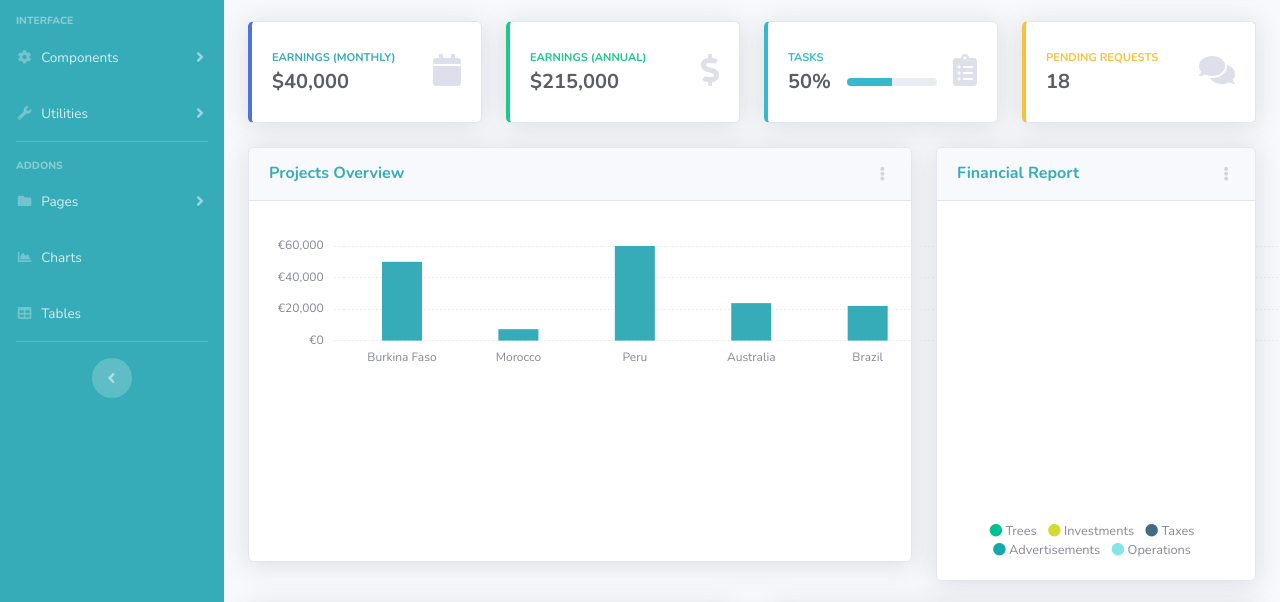
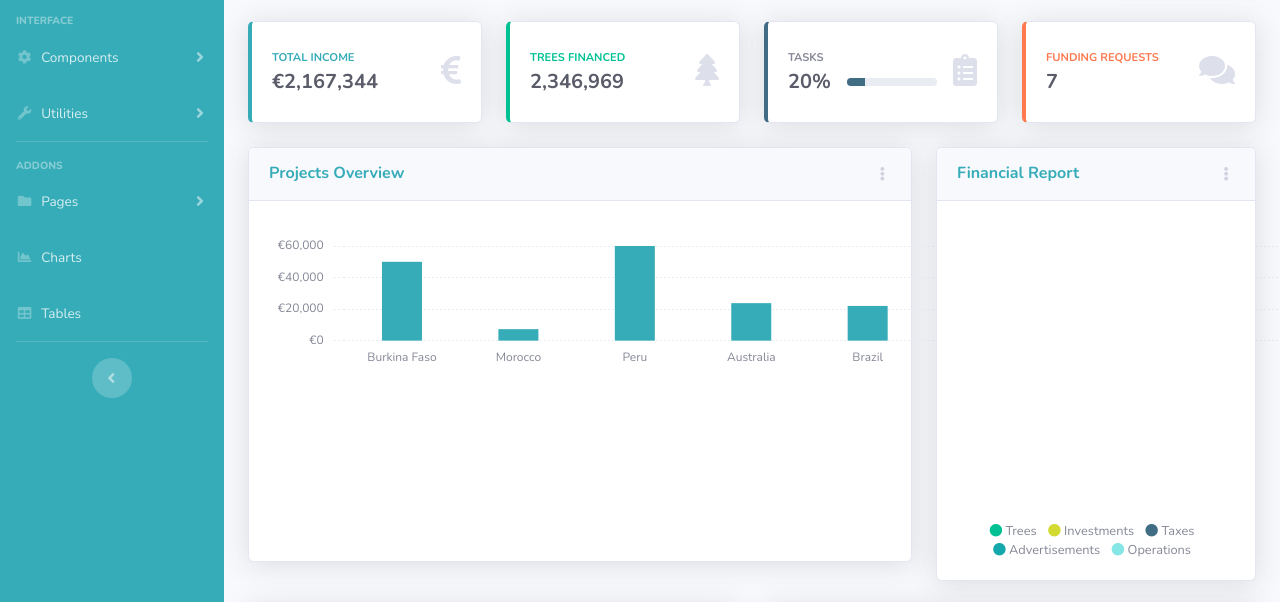
Before and after one commit to SaiKiru/cc14-sb-admin-2, a website with bundled scripts: page index.html in a window 1280 px wide. Shown: the part 131-733 px from the top of the page. Built offline with nearby package versions, Linux system fonts and the light colour scheme.

Commit message:
Change card rows content

```diff
--- a/index.html
+++ b/index.html
@@ -367,59 +367,62 @@
                     <!-- Content Row -->
                     <div class="row">
 
-                        <!-- Earnings (Monthly) Card Example -->
+                        <!-- Total Income Card -->
                         <div class="col-xl-3 col-md-6 mb-4">
-                            <div class="card border-left-primary shadow h-100 py-2">
+                            <div class="card shadow h-100 py-2" style="border-left: #36acb8 4px solid">
                                 <div class="card-body">
                                     <div class="row no-gutters align-items-center">
                                         <div class="col mr-2">
-                                            <div class="text-xs font-weight-bold text-primary text-uppercase mb-1">
-                                                Earnings (Monthly)</div>
-                                            <div class="h5 mb-0 font-weight-bold text-gray-800">$40,000</div>
+                                            <div class="text-xs font-weight-bold text-uppercase mb-1"
+                                                style="color: #36acb8">
+                                                Total Income</div>
+                                            <div class="h5 mb-0 font-weight-bold text-gray-800">€2,167,344</div>
                                         </div>
                                         <div class="col-auto">
-                                            <i class="fas fa-calendar fa-2x text-gray-300"></i>
+                                            <i class="fas fa-euro-sign fa-2x text-gray-300"></i>
                                         </div>
                                     </div>
                                 </div>
                             </div>
                         </div>
 
-                        <!-- Earnings (Monthly) Card Example -->
+                        <!-- Trees Financed Card -->
                         <div class="col-xl-3 col-md-6 mb-4">
-                            <div class="card border-left-success shadow h-100 py-2">
+                            <div class="card shadow h-100 py-2" style="border-left: #00c194 4px solid;">
                                 <div class="card-body">
                                     <div class="row no-gutters align-items-center">
                                         <div class="col mr-2">
-                                            <div class="text-xs font-weight-bold text-success text-uppercase mb-1">
-                                                Earnings (Annual)</div>
-                                            <div class="h5 mb-0 font-weight-bold text-gray-800">$215,000</div>
+                                            <div class="text-xs font-weight-bold text-uppercase mb-1"
+                                                style="color: #00c194">
+                                                Trees Financed</div>
+                                            <div class="h5 mb-0 font-weight-bold text-gray-800">2,346,969</div>
                                         </div>
                                         <div class="col-auto">
-                                            <i class="fas fa-dollar-sign fa-2x text-gray-300"></i>
+                                            <i class="fas fa-tree fa-2x text-gray-300"></i>
                                         </div>
                                     </div>
                                 </div>
                             </div>
                         </div>
 
-                        <!-- Earnings (Monthly) Card Example -->
+                        <!-- Tasks Card -->
                         <div class="col-xl-3 col-md-6 mb-4">
-                            <div class="card border-left-info shadow h-100 py-2">
+                            <div class="card shadow h-100 py-2" style="border-left: #406d83 4px solid;">
                                 <div class="card-body">
                                     <div class="row no-gutters align-items-center">
                                         <div class="col mr-2">
-                                            <div class="text-xs font-weight-bold text-info text-uppercase mb-1">Tasks
+                                            <div class="text-xs font-weight-bold text-uppercase mb-1">Tasks
                                             </div>
                                             <div class="row no-gutters align-items-center">
                                                 <div class="col-auto">
-                                                    <div class="h5 mb-0 mr-3 font-weight-bold text-gray-800">50%</div>
+                                                    <div class="h5 mb-0 mr-3 font-weight-bold text-gray-800">20%</div>
                                                 </div>
                                                 <div class="col">
                                                     <div class="progress progress-sm mr-2">
-                                                        <div class="progress-bar bg-info" role="progressbar"
-                                                            style="width: 50%" aria-valuenow="50" aria-valuemin="0"
-                                                            aria-valuemax="100"></div>
+                                                        <div class="progress-bar" role="progressbar"
+                                                            style="width: 20%; background-color: #406d83;"
+                                                            aria-valuenow="50" aria-valuemin="0" aria-valuemax="100">
+                                                        </div>
                                                     </div>
                                                 </div>
                                             </div>
@@ -432,15 +435,16 @@
                             </div>
                         </div>
 
-                        <!-- Pending Requests Card Example -->
+                        <!-- Funding Requests Card -->
                         <div class="col-xl-3 col-md-6 mb-4">
-                            <div class="card border-left-warning shadow h-100 py-2">
+                            <div class="card shadow h-100 py-2" style="border-left: #ff7950 4px solid">
                                 <div class="card-body">
                                     <div class="row no-gutters align-items-center">
                                         <div class="col mr-2">
-                                            <div class="text-xs font-weight-bold text-warning text-uppercase mb-1">
-                                                Pending Requests</div>
-                                            <div class="h5 mb-0 font-weight-bold text-gray-800">18</div>
+                                            <div class="text-xs font-weight-bold text-uppercase mb-1"
+                                                style="color: #ff7950">
+                                                Funding Requests</div>
+                                            <div class="h5 mb-0 font-weight-bold text-gray-800">7</div>
                                         </div>
                                         <div class="col-auto">
                                             <i class="fas fa-comments fa-2x text-gray-300"></i>
```
